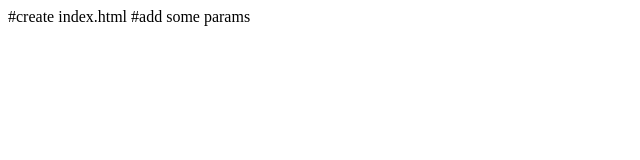
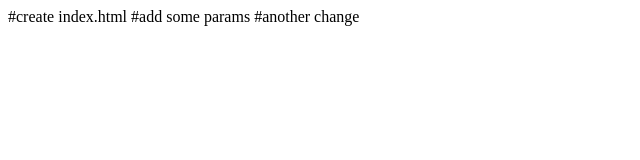
Before and after one commit to wildermoschool/my-website-oops, a plain HTML site: page index.html in a window 1280 px wide. Shown: the whole page, without its empty margins (0-640 px from the left). Drawn offline with Linux system fonts and the light colour scheme.

Commit message:
make a change

```diff
--- a/index.html
+++ b/index.html
@@ -5,5 +5,6 @@
 <body>
 #create index.html
 #add some params
+#another change
 </body>
 </html>
```
